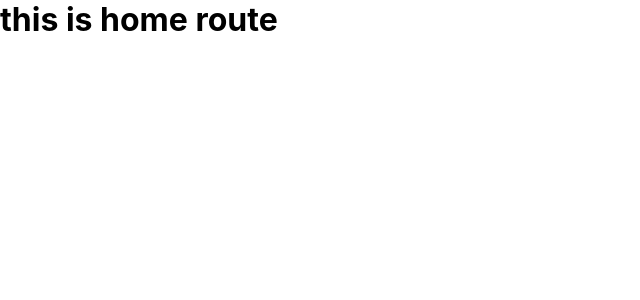
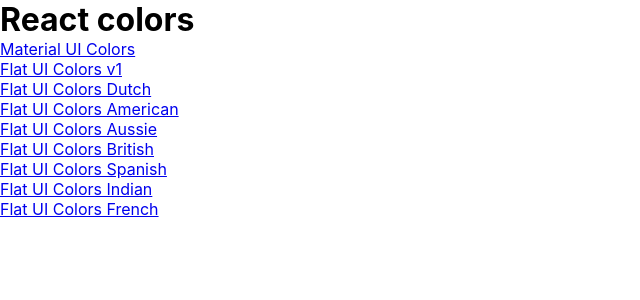
Before and after one commit to sachinjachak2001/color-app, a React (Create React App) app: page / in a window 1280 px wide. Shown: the top 300 px of the page, without its empty margins (0-640 px from the left). Built offline with nearby package versions, Linux system fonts and the light colour scheme.

Commit message:
added paletteList and links

```diff
--- a/src/App.js
+++ b/src/App.js
@@ -2,6 +2,7 @@
 import { Route, Switch } from "react-router-dom";
 import seedColors from "./seedColors";
 import Palette from "./Palette";
+import PaletteList from "./PaletteList";
 import { generatePalette } from "./ColorHelper";
 
 class App extends Component {
@@ -13,7 +14,11 @@
   render() {
     return (
       <Switch>
-        <Route exact path="/" render={() => <h1>this is home route</h1>} />
+        <Route
+          exact
+          path="/"
+          render={() => <PaletteList palettes={seedColors} />}
+        />
         <Route
           exact
           path="/palette/:id"
--- a/src/Navbar.js
+++ b/src/Navbar.js
@@ -1,4 +1,5 @@
 import React, { Component } from "react";
+import { Link } from "react-router-dom";
 import Select from "@material-ui/core/Select";
 import MenuItem from "@material-ui/core/MenuItem";
 import Snackbar from "@material-ui/core/Snackbar";
@@ -29,7 +30,7 @@
     return (
       <header className="Navbar">
         <div className="logo">
-          <a href="#">ReactColorPicker</a>
+          <Link to="/">ReactColorPicker</Link>
         </div>
         <div className="slider-container">
           <span>level:{level}</span>
--- /dev/null
+++ b/src/PaletteList.js
@@ -0,0 +1,20 @@
+import React, { Component } from "react";
+import seedColors from "./seedColors";
+import { Link } from "react-router-dom";
+
+class PaletteList extends Component {
+  render() {
+    const { palettes } = this.props;
+    return (
+      <div>
+        <h1>React colors</h1>
+        {palettes.map((palette) => (
+          <p>
+            <Link to={`/palette/${palette.id}`}>{palette.paletteName}</Link>
+          </p>
+        ))}
+      </div>
+    );
+  }
+}
+export default PaletteList;
```
